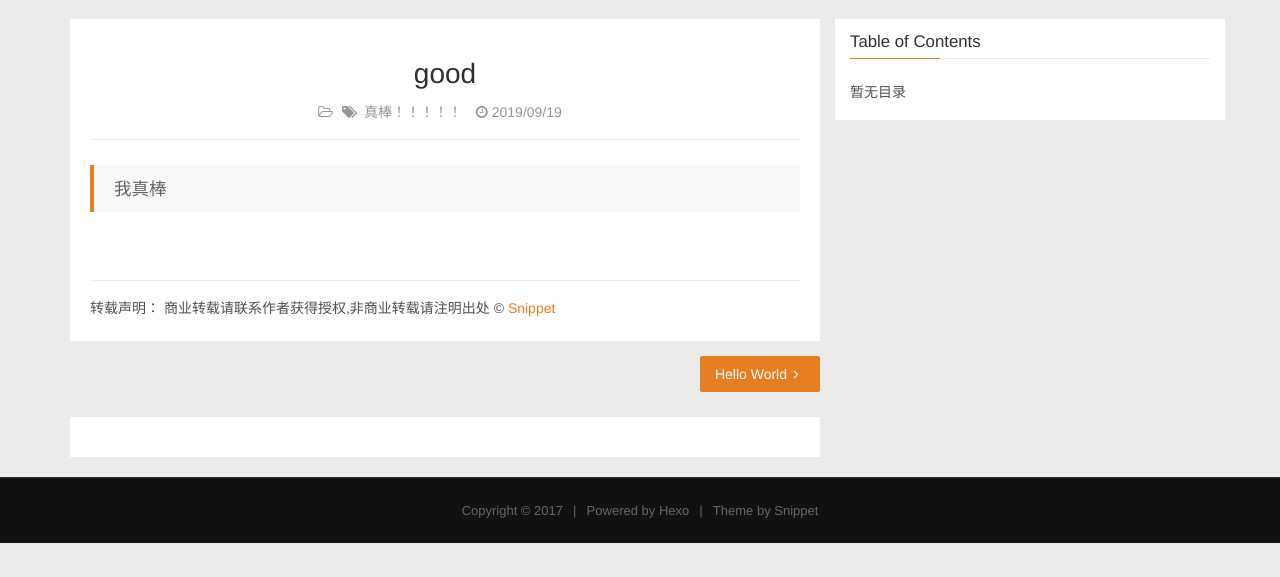
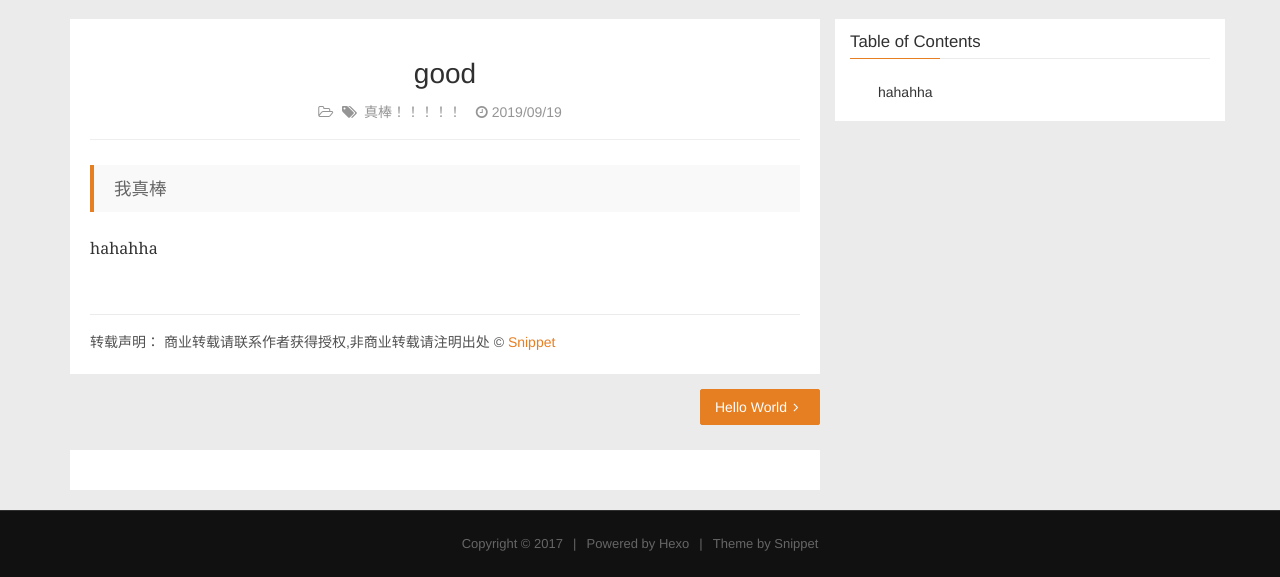
Before and after one commit to zxliang98/zxliang98.github.io, a plain HTML site: page 2019/09/19/good/index.html in a window 1280 px wide. Shown: the part 241-818 px from the top of the page. Drawn offline with Linux system fonts and the light colour scheme; a script that the page names is missing.

Commit message:
Site updated: 2019-09-19 23:39:12

```diff
--- a/2019/09/19/good/index.html
+++ b/2019/09/19/good/index.html
@@ -25,7 +25,7 @@
 <meta name="description" content="
 我真棒
 
-">
+hahahha">
 
 
 <meta name="robots" content="all">
@@ -181,7 +181,7 @@
         <blockquote>
 <p>我真棒</p>
 </blockquote>
-
+<h4>hahahha</h4>
     </div>
 
     <div class="post-footer">
@@ -242,7 +242,7 @@ new Valine({
             Table of Contents
         </h3>
 
-        <p>暂无目录</p>
+        <ol class="toc"><li class="toc-item toc-level-4"><a class="toc-link" href="#null"><span class="toc-text">hahahha</span></a></li></ol>
 
     </div>
 </aside>
```
Also changed, not shown: index.html (+1 -1 lines), tags/真棒！！！！！/index.html (+1 -1 lines).
